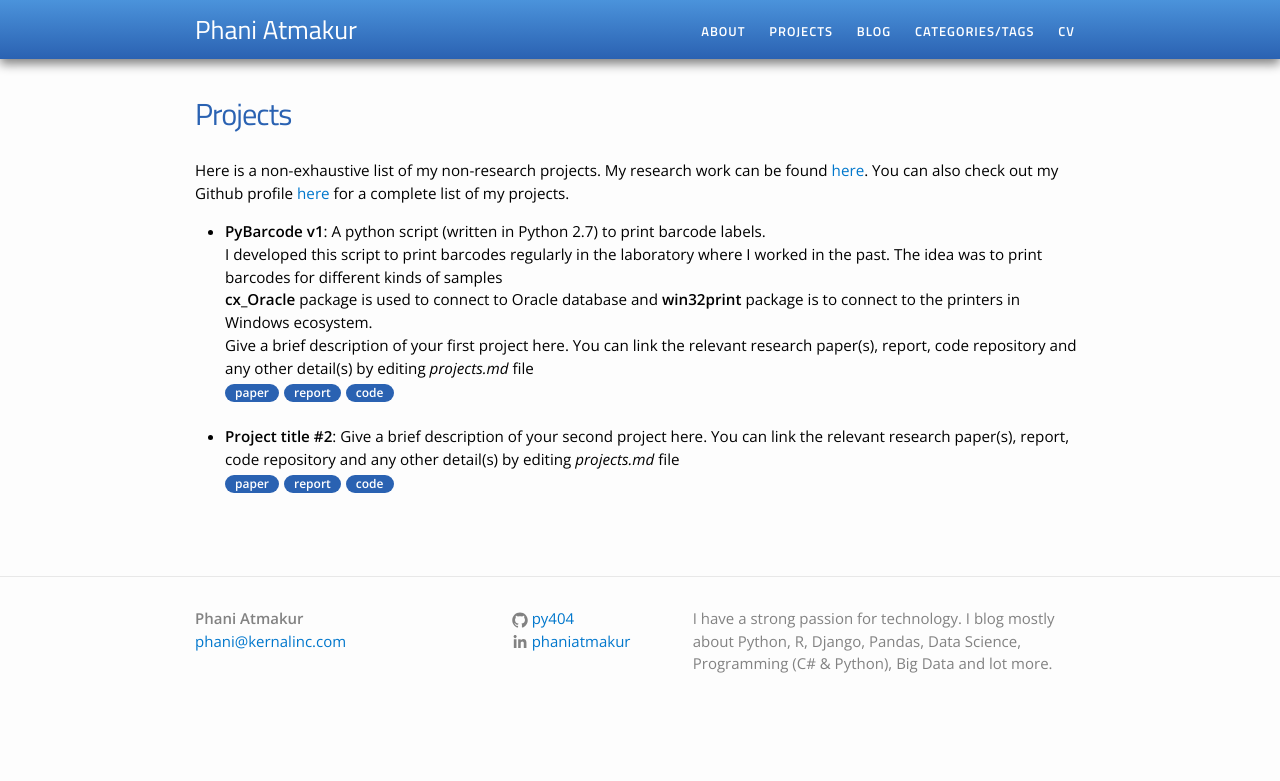
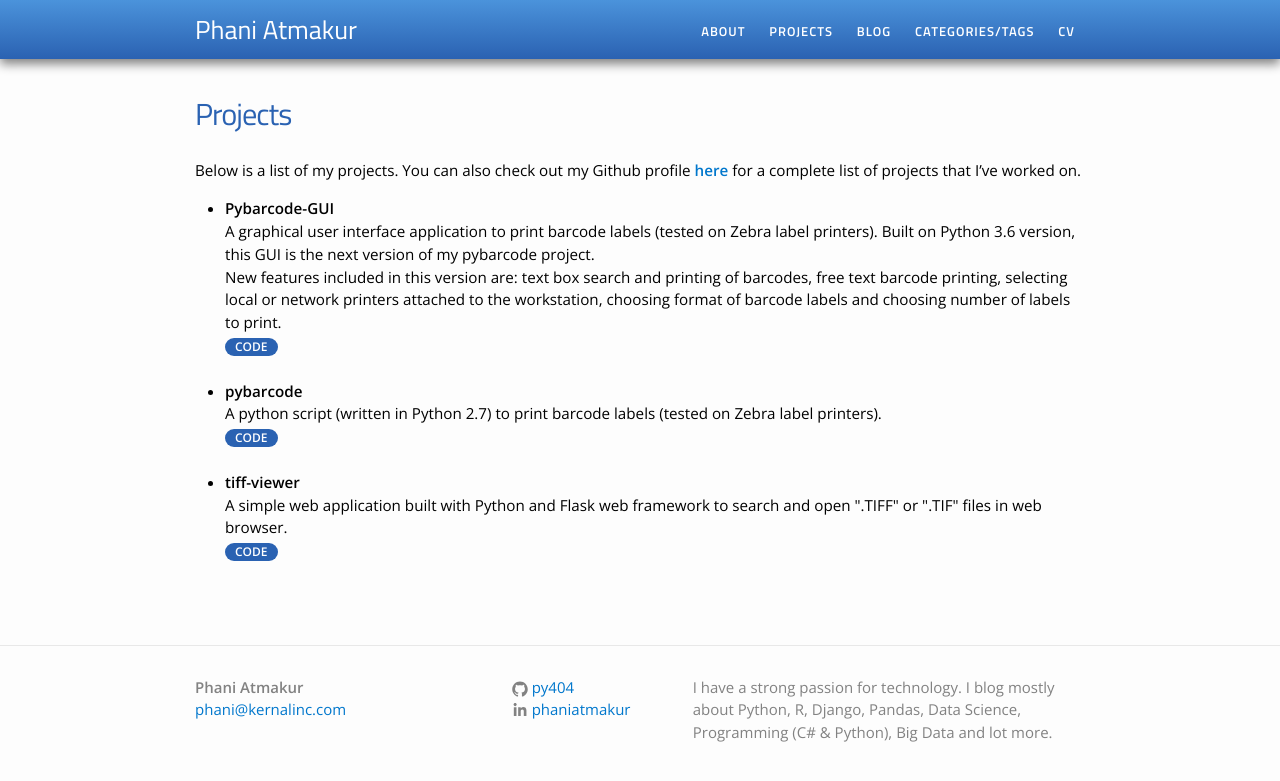
Before and after one commit to py404/py404.github.io, a Jekyll site: the page built from projects.md, in a window 1280 px wide. Shown: the top 781 px of the page. Built offline with Jekyll 4.4.1, drawn with Linux system fonts in a browser that asks for light colours.

Commit message:
Updated projects

```diff
--- a/projects.md
+++ b/projects.md
@@ -4,20 +4,24 @@ permalink: /projects/
 title: Projects
 ---
 
-Here is a non-exhaustive list of my non-research projects. My research work can be found <a href="/research">here</a>. You can also check out my Github profile <a href="">here</a> for a complete list of my projects.
+Below is a list of my projects. You can also check out my Github profile <a href="https://github.com/py404" target="_blank"><b>here</b></a> for a complete list of projects that I've worked on.
 
 <ul>
 	<li>
-		<b>PyBarcode v1</b>: A python script (written in Python 2.7) to print barcode labels. <br>
-		I developed this script to print barcodes regularly in the laboratory where I worked in the past. The idea was to print barcodes for different kinds of samples<br>
-		<b>cx_Oracle</b> package is used to connect to Oracle database and <b>win32print</b> package is to connect to the printers in Windows ecosystem. <br>
-
-		Give a brief description of your first project here. You can link the relevant research paper(s), report, code repository and any other detail(s) by editing <i>projects.md</i> file<br>
-		<a href=""><div class="color-button">paper</div></a><a href="project_1.pdf"><div class="color-button">report</div></a><a href=""><div class="color-button">code</div></a>
+		<b>Pybarcode-GUI</b> <br>
+		A graphical user interface application to print barcode labels (tested on Zebra label printers). Built on Python 3.6 version, this GUI is the next version of my pybarcode project.<br>
+		New features included in this version are: text box search and printing of barcodes, free text barcode printing, selecting local or network printers attached to the workstation, choosing format of barcode labels and choosing number of labels to print. <br>
+		<a href="" target=""><div class="color-button">CODE</div></a>
 	</li><br>
 	<li>
-		<b>Project title #2</b>: Give a brief description of your second project here. You can link the relevant research paper(s), report, code repository and any other detail(s) by editing <i>projects.md</i> file<br>
-		<a href=""><div class="color-button">paper</div></a><a href="project_1.pdf"><div class="color-button">report</div></a><a href=""><div class="color-button">code</div></a>
+		<b>pybarcode</b> <br>
+		A python script (written in Python 2.7) to print barcode labels (tested on Zebra label printers). <br>
+		<a href="https://github.com/py404/pybarcode" target="_blank"><div class="color-button">CODE</div></a>
+	</li><br>
+	<li>
+		<b>tiff-viewer</b> <br>
+		A simple web application built with Python and Flask web framework to search and open ".TIFF" or ".TIF" files in web browser.<br>
+		<a href="https://github.com/py404/tiff-viewer" target="_blank"><div class="color-button">CODE</div></a>
 	</li><br>
 
 </ul>
```
